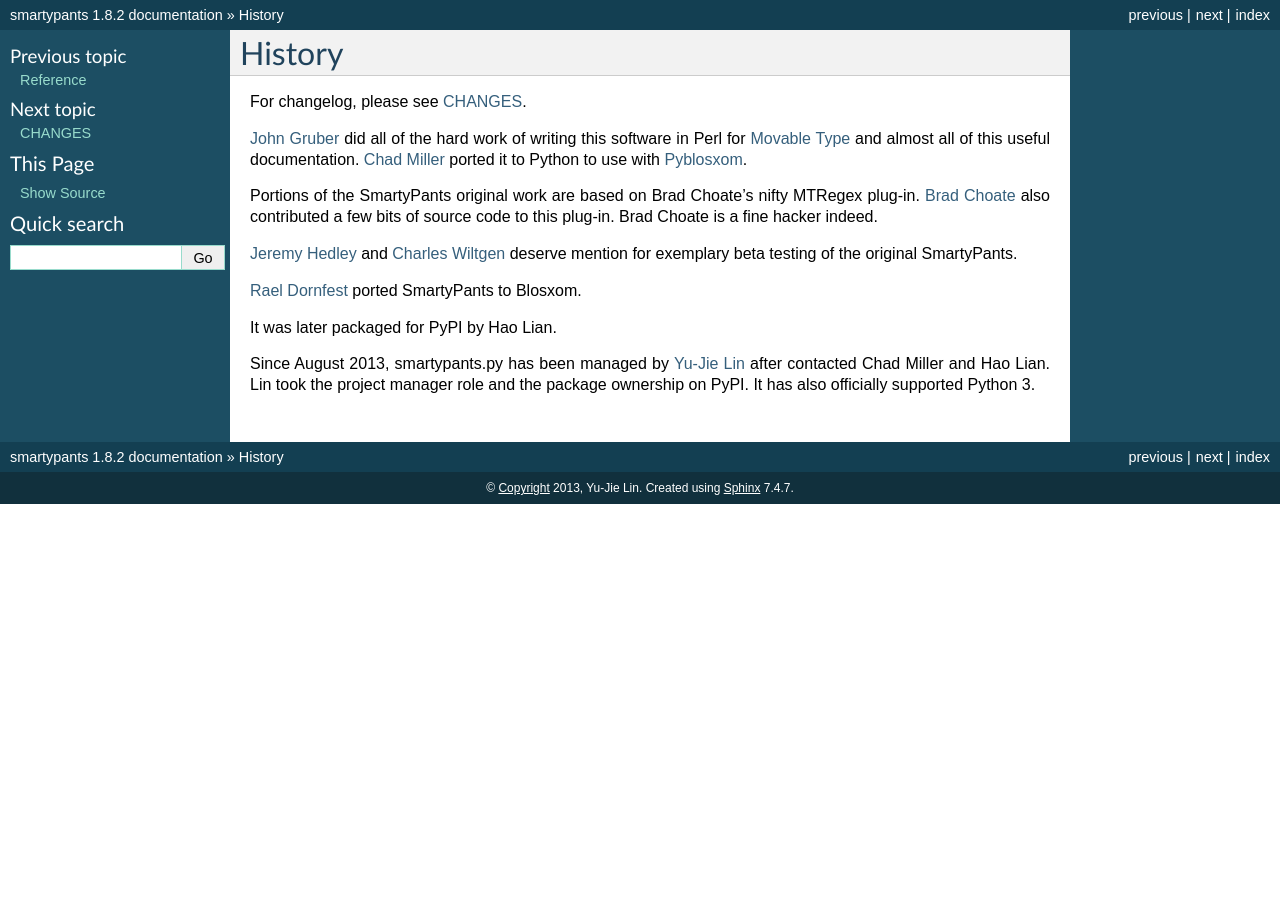
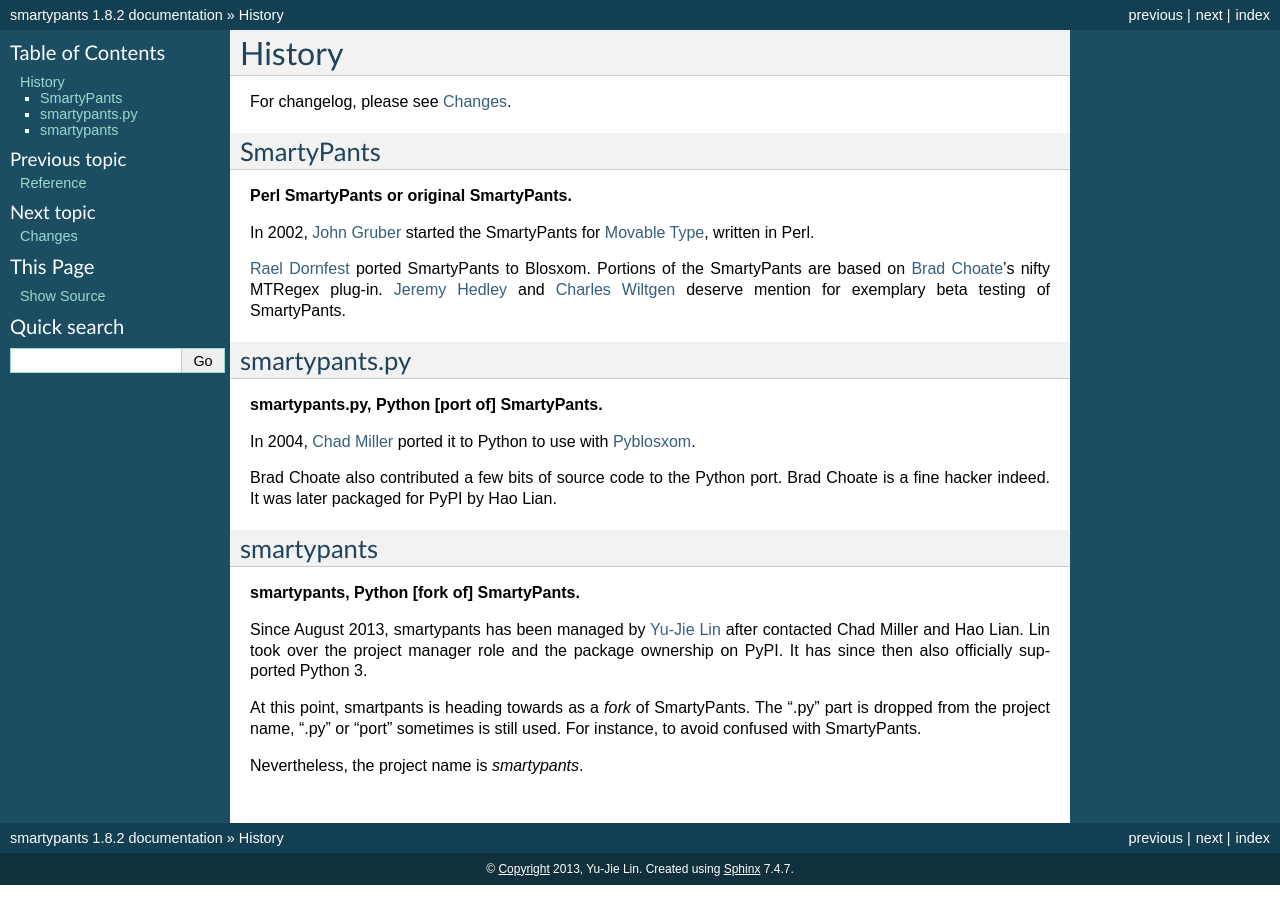
Before and after one commit to leohemsted/smartypants.py, a Sphinx documentation site: the page built from docs/history.rst, in a window 1280 px wide. Built offline with Sphinx 7.4.7, drawn with Linux system fonts in a browser that asks for light colours.

Commit message:
update documentation

```diff
--- a/CHANGES.rst
+++ b/CHANGES.rst
@@ -1,4 +1,5 @@
-CHANGES
+=======
+Changes
 =======
 
 Versions without timestamps mean they are future releases.
--- a/docs/history.rst
+++ b/docs/history.rst
@@ -4,33 +4,57 @@ History
 
 For changelog, please see :doc:`changes`.
 
-`John Gruber`_ did all of the hard work of writing this software in Perl for
-`Movable Type`_ and almost all of this useful documentation.  `Chad Miller`_
-ported it to Python to use with Pyblosxom_.
+
+SmartyPants
+===========
+
+**Perl SmartyPants or original SmartyPants.**
+
+In 2002, `John Gruber`_  started the SmartyPants for `Movable Type`_, written
+in Perl.
 
 .. _John Gruber: http://daringfireball.net/
 .. _Movable Type: http://www.movabletype.org/
-.. _Chad Miller: http://web.chad.org/
-.. _Pyblosxom: http://pyblosxom.github.io/
 
-Portions of the SmartyPants original work are based on Brad Choate's nifty
-MTRegex plug-in.  `Brad Choate`_ also contributed a few bits of source code to
-this plug-in.  Brad Choate is a fine hacker indeed.
-
-`Jeremy Hedley`_ and `Charles Wiltgen`_ deserve mention for exemplary beta
-testing of the original SmartyPants.
-
-`Rael Dornfest`_ ported SmartyPants to Blosxom.
+`Rael Dornfest`_ ported SmartyPants to Blosxom. Portions of the SmartyPants are
+based on `Brad Choate`_'s nifty MTRegex plug-in. `Jeremy Hedley`_ and
+`Charles Wiltgen`_ deserve mention for exemplary beta testing of SmartyPants.
 
 .. _Brad Choate: http://bradchoate.com/
 .. _Jeremy Hedley: http://antipixel.com/
 .. _Charles Wiltgen: http://playbacktime.com/
 .. _Rael Dornfest: http://raelity.org/
 
-It was later packaged for PyPI by Hao Lian.
 
-Since August 2013, smartypants.py has been managed by `Yu-Jie Lin`_ after
-contacted Chad Miller and Hao Lian. Lin took the project manager role and the
-package ownership on PyPI. It has also officially supported Python 3.
+smartypants.py
+==============
+
+**smartypants.py, Python [port of] SmartyPants.**
+
+In 2004, `Chad Miller`_ ported it to Python to use with Pyblosxom_.
+
+.. _Chad Miller: http://web.chad.org/
+.. _Pyblosxom: http://pyblosxom.github.io/
+
+Brad Choate also contributed a few bits of source code to the Python port.
+Brad Choate is a fine hacker indeed. It was later packaged for PyPI by
+Hao Lian.
+
+
+smartypants
+===========
+
+**smartypants, Python [fork of] SmartyPants.**
+
+Since August 2013, smartypants has been managed by `Yu-Jie Lin`_ after
+contacted Chad Miller and Hao Lian. Lin took over the project manager role and
+the package ownership on PyPI. It has since then also officially supported
+Python 3.
 
 .. _Yu-Jie Lin: http://yjl.im/
+
+At this point, smartpants is heading towards as a *fork* of SmartyPants. The
+".py" part is dropped from the project name, ".py" or "port" sometimes is still
+used. For instance, to avoid confused with SmartyPants.
+
+Nevertheless, the project name is *smartypants*.
--- a/docs/index.rst
+++ b/docs/index.rst
@@ -14,6 +14,7 @@ Contents:
    introduction
    usage
    command-line
+   development
    reference
    history
    changes
--- a/docs/introduction.rst
+++ b/docs/introduction.rst
@@ -2,7 +2,7 @@
 Introduction
 ============
 
-smartypants_ is a Python port of SmartyPants__.
+smartypants_ is a Python fork of SmartyPants__.
 
 .. _smartypants: https://bitbucket.org/livibetter/smartypants.py
 __ SmartyPantsPerl_
```
Also changed, not shown: other parts of docs/introduction.rst (+1 -1 lines), README.rst (+6 -2 lines), docs/development.rst (added, +84 -0 lines), 1 other file.
